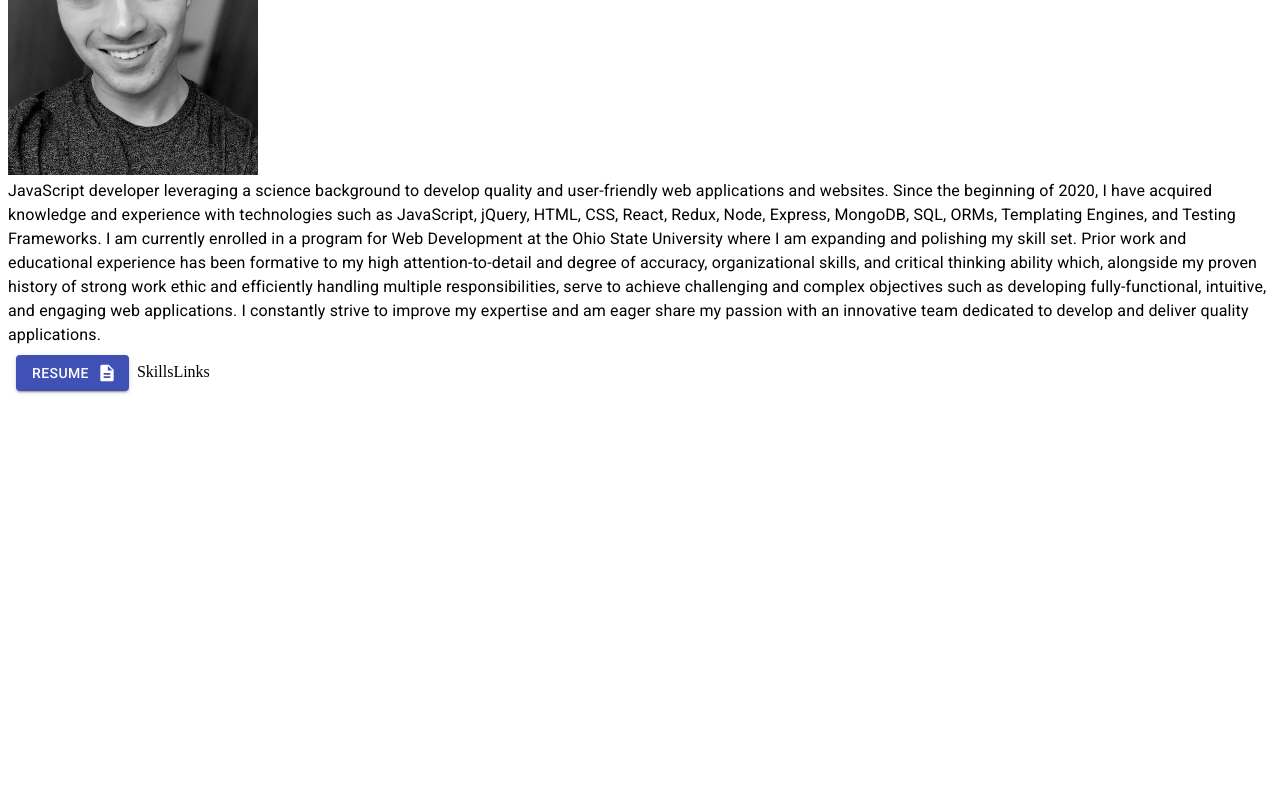
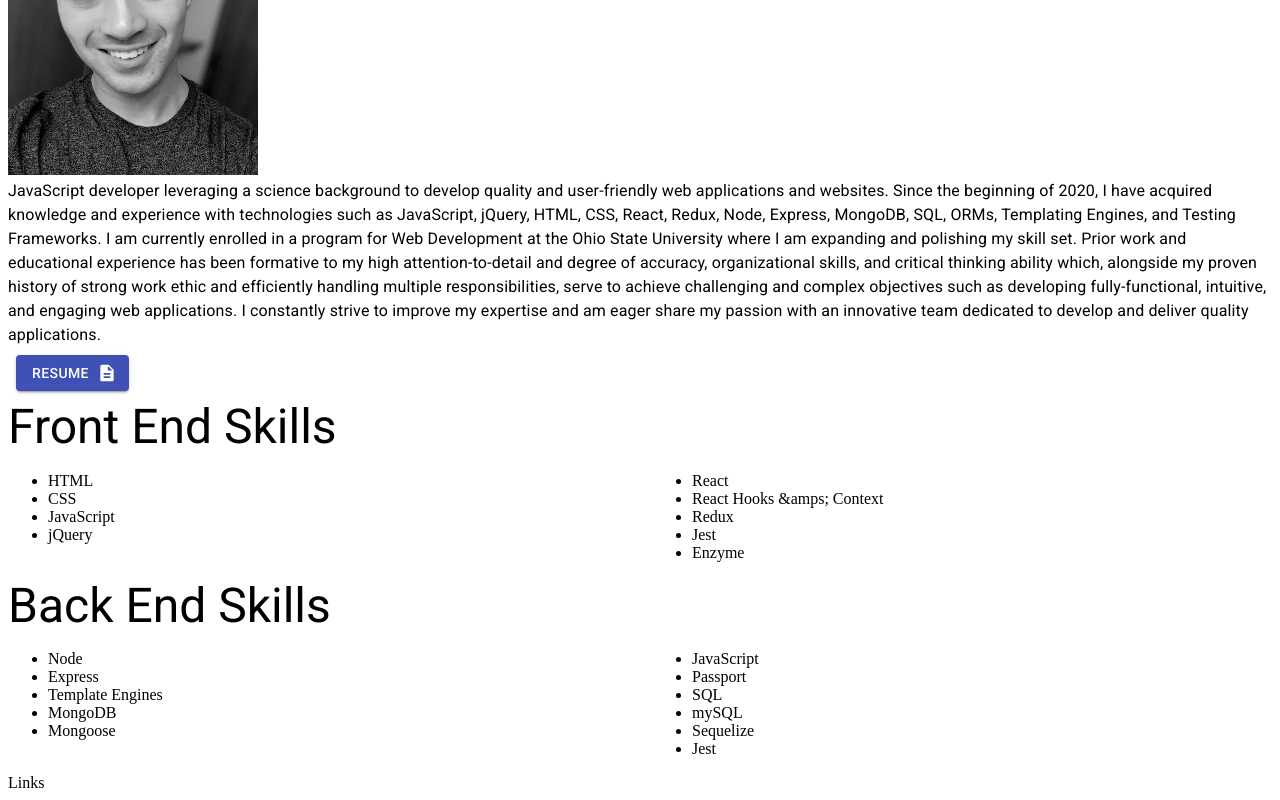
Before and after one commit to jkole822/Portfolio-3.0, a React (Create React App) app in the folder client/: page / in a window 1280 px wide. Shown: the part 293-1093 px from the top of the page. Before the commit the page ends 800 px from the top, so only its background shows below. Built offline with nearby package versions, Linux system fonts and the light colour scheme.

Commit message:
add content for skills comp

```diff
--- a/client/src/components/Header/index.js
+++ b/client/src/components/Header/index.js
@@ -4,15 +4,10 @@ import AppBar from "@material-ui/core/AppBar";
 import Toolbar from "@material-ui/core/Toolbar";
 import Typography from "@material-ui/core/Typography";
 import Button from "@material-ui/core/Button";
-import IconButton from "@material-ui/core/IconButton";
-import MenuIcon from "@material-ui/icons/Menu";
 
 const useStyles = makeStyles(theme => ({
 	root: {
 		flexGrow: 1,
-	},
-	menuButton: {
-		marginRight: theme.spacing(2),
 	},
 	title: {
 		flexGrow: 1,
--- a/client/src/components/Skills/index.js
+++ b/client/src/components/Skills/index.js
@@ -1,9 +1,76 @@
 import React from "react";
+import { makeStyles } from "@material-ui/core/styles";
+import { Typography } from "@material-ui/core";
+import Grid from "@material-ui/core/Grid";
 
 import "./style.css";
 
 const Skills = () => {
-	return <>Skills</>;
+	const useStyles = makeStyles(theme => ({
+		root: {
+			flexGrow: 1,
+		},
+	}));
+
+	const classes = useStyles();
+
+	return (
+		<>
+			<div className={classes.root}>
+				<Typography variant="h3" className="skills-header">
+					Front End Skills
+				</Typography>
+				<Grid container spacing={3}>
+					<Grid item xs={12} md={6}>
+						<ul>
+							<li>HTML</li>
+							<li>CSS</li>
+							<li>JavaScript</li>
+							<li>jQuery</li>
+						</ul>
+					</Grid>
+
+					<Grid item xs={12} md={6}>
+						<ul>
+							<li>React</li>
+							<li>React Hooks &amps; Context</li>
+							<li>Redux</li>
+							<li>Jest</li>
+							<li>Enzyme</li>
+						</ul>
+					</Grid>
+				</Grid>
+			</div>
+
+			<div className={classes.root}>
+				<Typography variant="h3" className="skills-header">
+					Back End Skills
+				</Typography>
+				<Grid container spacing={3}>
+					<Grid item xs={12} md={6}>
+						<ul>
+							<li>Node</li>
+							<li>Express</li>
+							<li>Template Engines</li>
+							<li>MongoDB</li>
+							<li>Mongoose</li>
+						</ul>
+					</Grid>
+
+					<Grid item xs={12} md={6}>
+						<ul>
+							<li>JavaScript</li>
+							<li>Passport</li>
+							<li>SQL</li>
+							<li>mySQL</li>
+							<li>Sequelize</li>
+							<li>Jest</li>
+						</ul>
+					</Grid>
+				</Grid>
+			</div>
+		</>
+	);
 };
 
 export default Skills;
```
